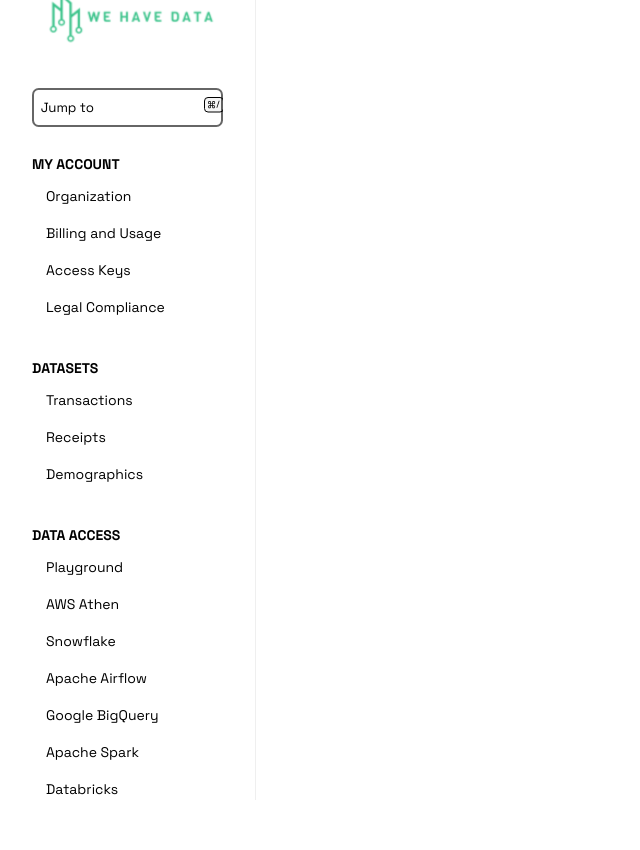
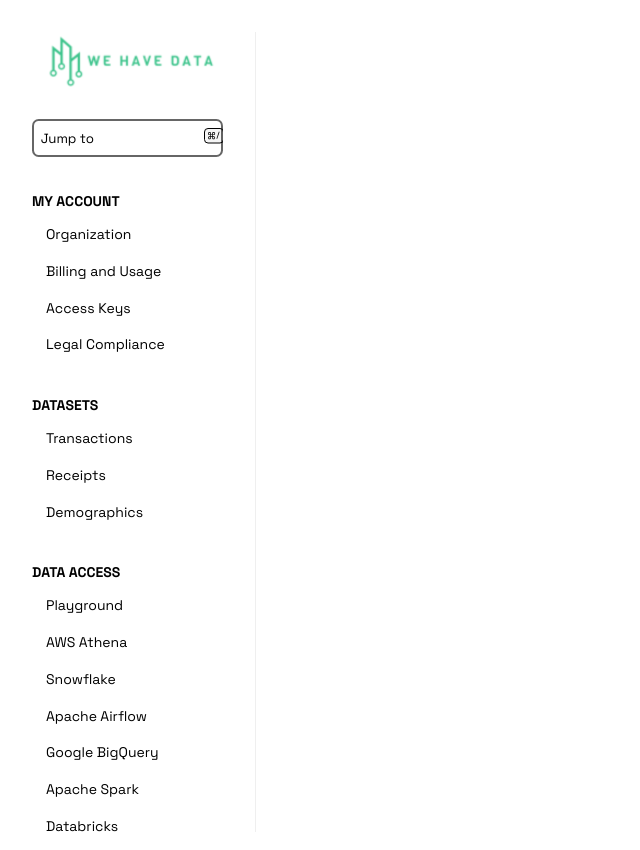
Before and after one commit to tiki/website-client-shop, a Vue app: page / in a window 1280 px wide. Shown: the whole page, without its empty margins (0-640 px from the left). Before the commit the page ends 812 px from the top, so only its background shows below. Built offline with nearby package versions, Linux system fonts and the light colour scheme.

Commit message:
wip: first column

```diff
--- a/src/NavColumn/NavSection.vue
+++ b/src/NavColumn/NavSection.vue
@@ -1,5 +1,5 @@
 <script setup lang="ts">
-import { type PropType } from 'vue'
+import { type PropType, ref } from 'vue'
 
 interface navSection {
   title: string
@@ -9,16 +9,27 @@ interface navSection {
 defineProps({
   navSection: {
     required: true,
-    type: Object as PropType<navSection>
+    type: Object as PropType<navSection[]>
   }
 })
+
+const selectedRoute = ref<string>()
 </script>
 
 <template>
-  <p>{{ navSection.title }}</p>
-  <ul>
-    <li v-for="route in navSection.navList" :key="route">{{ route }}</li>
-  </ul>
+  <div v-for="section in navSection">
+    <p>{{ section.title }}</p>
+    <ul>
+      <li
+        v-for="route in section.navList"
+        :key="route"
+        @click="selectedRoute = route"
+        :class="route === selectedRoute ? 'selected-route' : ''"
+      >
+        {{ route }}
+      </li>
+    </ul>
+  </div>
 </template>
 
 <style scoped>
@@ -36,7 +47,8 @@ li {
   font-size: 14px;
 }
 
-li:hover {
+li:hover,
+.selected-route {
   color: #00b272;
   background-color: #00b27210;
   border-radius: 0.5em;
--- a/src/NavColumn/NavigationColumn.vue
+++ b/src/NavColumn/NavigationColumn.vue
@@ -16,7 +16,7 @@ const contentSection = [
     title: 'DATA ACCESS',
     navList: [
       'Playground',
-      'AWS Athen',
+      'AWS Athena',
       'Snowflake',
       'Apache Airflow',
       'Google BigQuery',
@@ -31,7 +31,7 @@ const contentSection = [
   <div class="nav-column-container">
     <logo-img />
     <search-bar />
-    <nav-section v-for="section in contentSection" :nav-section="section" />
+    <nav-section :nav-section="contentSection" />
   </div>
 </template>
 
@@ -42,7 +42,7 @@ const contentSection = [
   display: flex;
   flex-direction: column;
   width: 20%;
-  justify-content: center;
+  margin-top: 2em;
   padding: 0 2em;
 }
 </style>
--- a/src/NavColumn/SearchBar.vue
+++ b/src/NavColumn/SearchBar.vue
@@ -18,7 +18,8 @@ input {
   border-radius: 0.5em;
   border: 0.15em solid rgba(0, 0, 0, 0.6);
   background: url('src/assets/searchBarSuffix.svg') no-repeat scroll 170px 7px;
-  margin-top: 3em;
+  margin-top: 2em;
+  margin-bottom: 0.5em;
 }
 
 input::placeholder {
```
